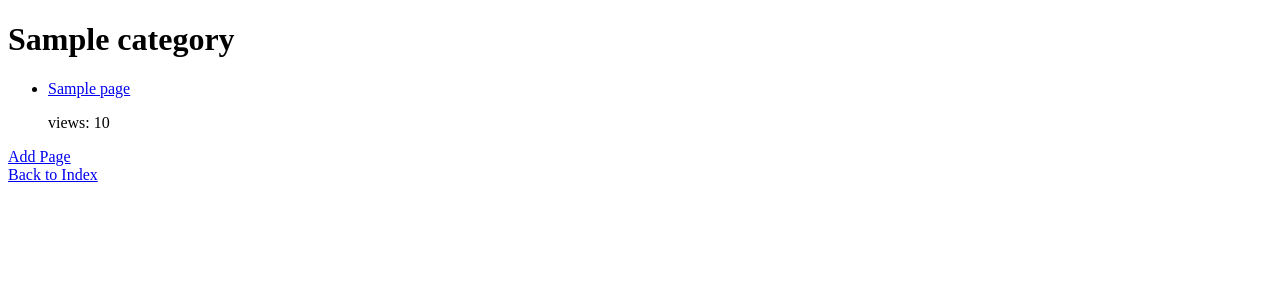
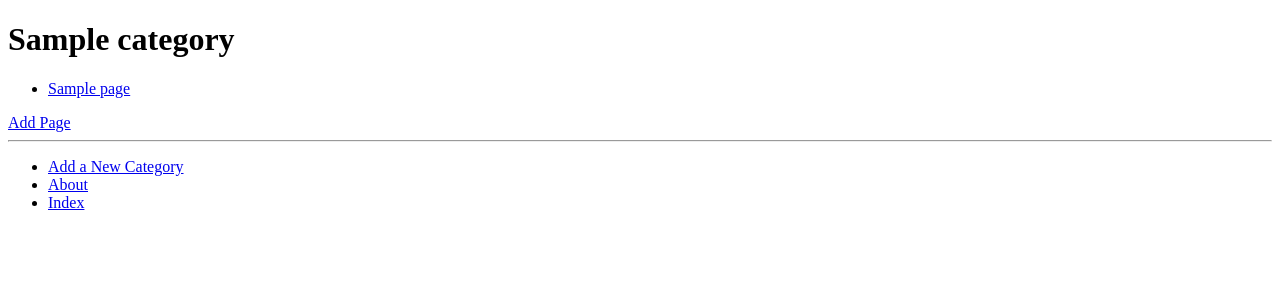
Before and after one commit to FleeLight/tango_with_django_project, a Django app: a page that uses templates/rango/category.html in a window 1280 px wide. Shown: the top 300 px of the page. Run offline with Django 3.2, Linux system fonts and the light colour scheme; tables that the repository leaves empty hold one stand-in row (values such as "Sample post").

Commit message:
14th commit

```diff
--- a/rango/urls.py
+++ b/rango/urls.py
@@ -3,6 +3,8 @@ from django.conf.urls import include
 from django.urls import path
 from rango import views
 from django.conf import settings
+
+app_name = 'rango'
 
 urlpatterns = [
         path('', views.index, name='index'),
--- /dev/null
+++ b/templates/rango/base.html
@@ -0,0 +1,27 @@
+<!DOCTYPE html>
+{% load staticfiles %}
+
+<html>
+    <head>
+        <title>
+            Rango -
+            {% block title_block %}
+            How to Tango with Django!
+            {% endblock %}
+        </title>
+    </head>
+    <body>
+        <div>
+        {% block body_block %}
+        {% endblock %}
+        </div>
+        <hr />
+        <div>
+            <ul>
+                <li><a href="{% url 'rango:add_category' %}">Add a New Category</a></li>
+                <li><a href="{% url 'rango:about' %}">About</a></li>
+                <li><a href="{% url 'rango:index' %}">Index</a></li>
+            </ul>
+        </div>
+    </body>
+</html
--- a/templates/rango/category.html
+++ b/templates/rango/category.html
@@ -1,29 +1,29 @@
-<!DOCTYPE html>
-<html>
- <head>
-    <title>Rango</title>
- </head>
- <body>
-    <div>
+{% extends 'rango/base.html' %}
+{% load staticfiles %}
+
+{% block title_block %}
+    {% if category %}
+        {{ category.name }}
+    {% else %}
+        Unknown Category
+    {% endif %}
+{% endblock %}
+
+{% block body_block %}
     {% if category %}
     <h1>{{ category.name }}</h1>
     {% if pages %}
     <ul>
         {% for page in pages %}
         <li><a href="{{ page.url }}">{{ page.title }}</a></li>
-                <p>views: {{ page.views }}</p>
         {% endfor %}
     </ul>
     {% else %}
     <strong>No pages currently in category.</strong>
     {% endif %}
+
+    <a href="{% url 'rango:add_page' category.slug %}">Add Page</a> <br />
     {% else %}
-        The specified category does not exist!
+    The specified category does not exist.
     {% endif %}
-   </div>
-   <div>
-        <a href="/rango/category/{{ category.slug }}/add_page/">Add Page</a> <br/>
-        <a href="/rango/">Back to Index</a><br />
-    </div>
-</body>
-</html>
+{% endblock %}
```
Lines whose indentation alone changed are shown as unchanged.
